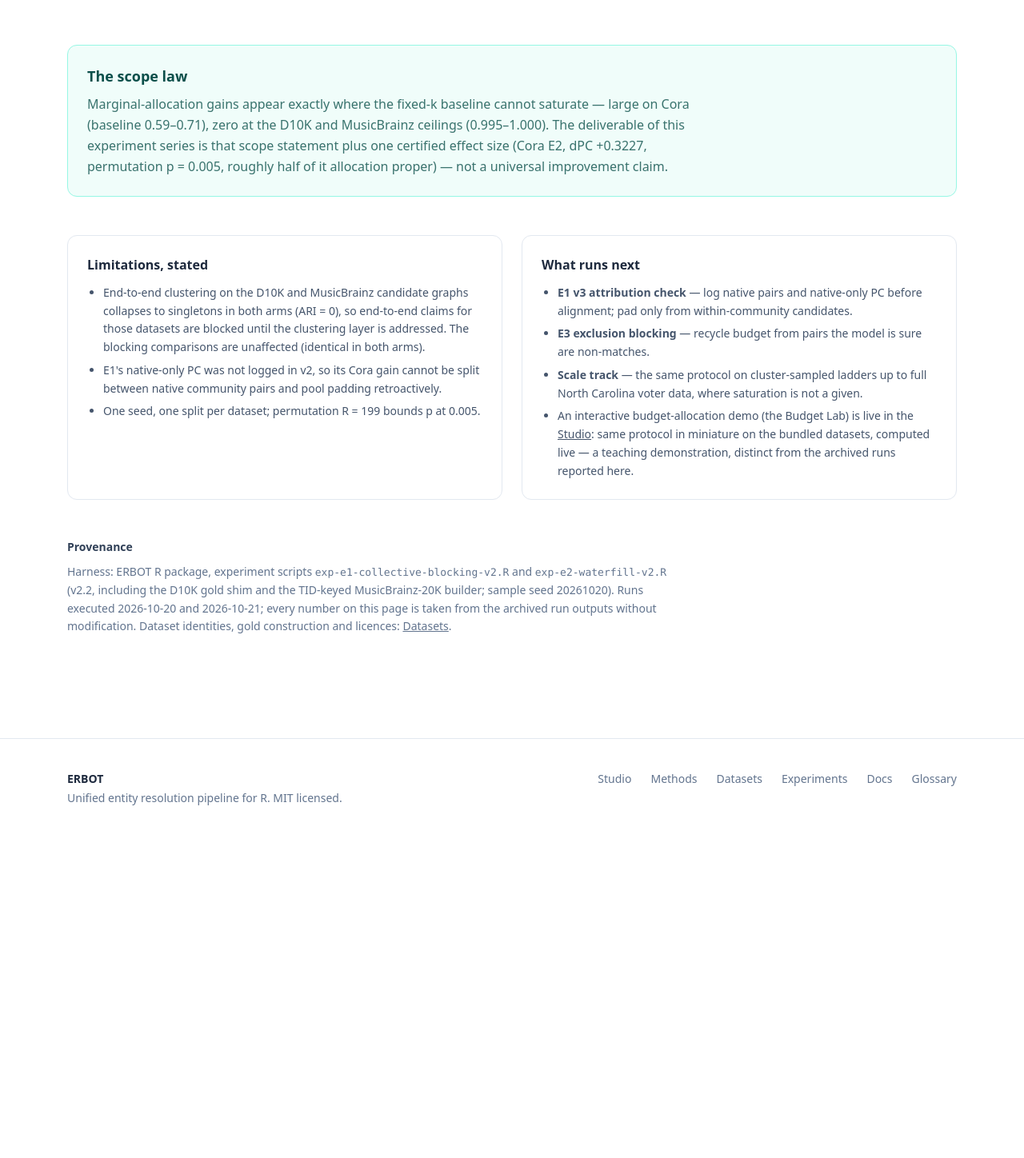
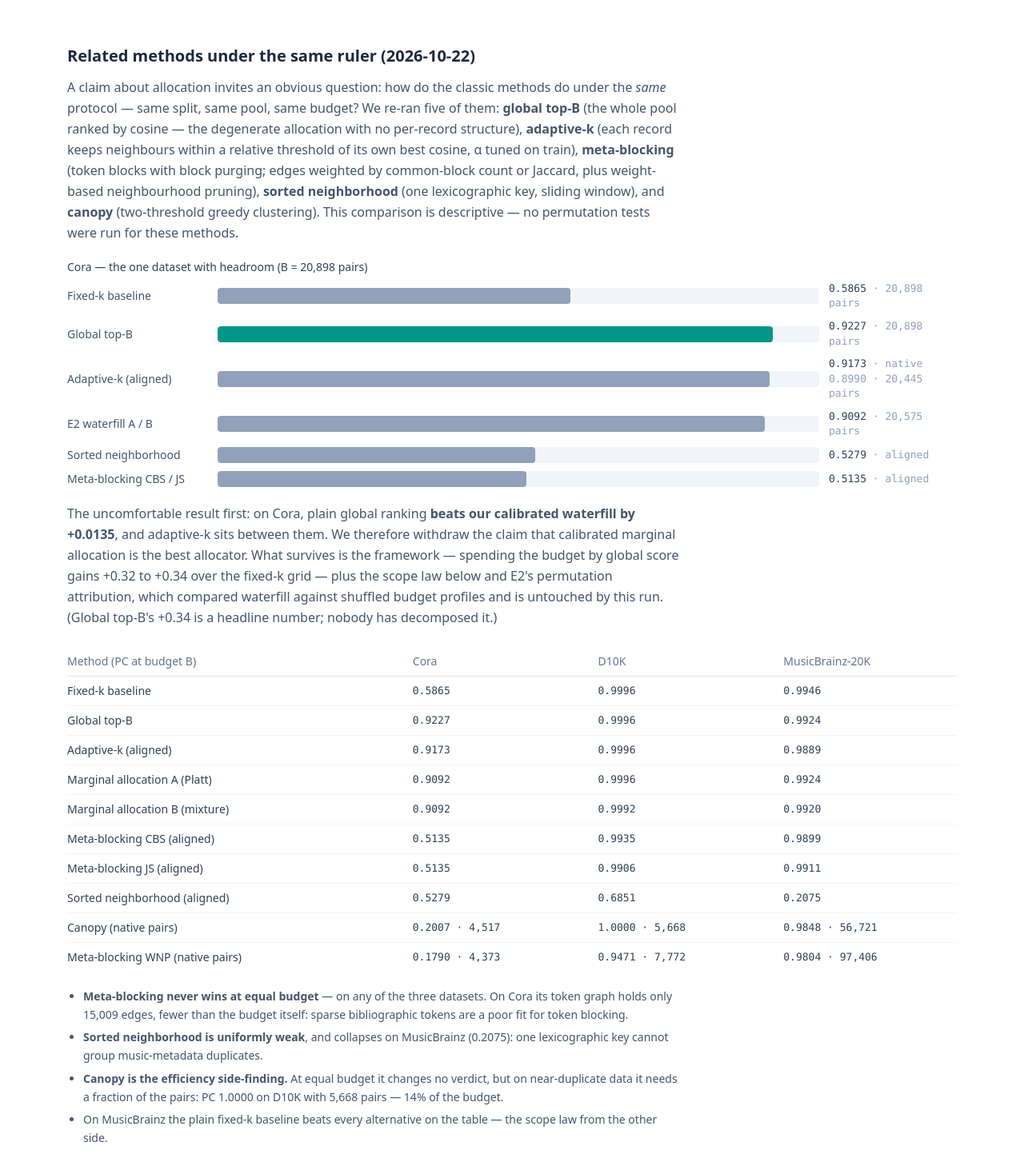
Before and after one commit to xinminchu/sandx, a Next.js app: page /experiments in a window 1280 px wide. Shown: the part 3182-4630 px from the top of the page at 80% size. Before the commit the page ends 4230 px from the top, so only its background shows below. Built offline with nearby package versions, Linux system fonts and the light colour scheme.

Commit message:
Add related-methods comparison to /experiments; Budget Lab gains global top-B and adaptive-k arms

```diff
--- a/app/experiments/page.tsx
+++ b/app/experiments/page.tsx
@@ -382,16 +382,113 @@ export default function ExperimentsPage() {
         </div>
       </section>
 
+      {/* related methods */}
+      <section className="mt-14">
+        <h2 className="text-xl font-semibold text-slate-800">
+          Related methods under the same ruler (2026-10-22)
+        </h2>
+        <p className="mt-3 text-slate-600 leading-relaxed max-w-3xl">
+          A claim about allocation invites an obvious question: how do the
+          classic methods do under the <em>same</em> protocol — same split,
+          same pool, same budget? We re-ran five of them: <strong>global
+          top-B</strong> (the whole pool ranked by cosine — the degenerate
+          allocation with no per-record structure), <strong>adaptive-k</strong>{" "}
+          (each record keeps neighbours within a relative threshold of its own
+          best cosine, α tuned on train), <strong>meta-blocking</strong>{" "}
+          (token blocks with block purging; edges weighted by common-block
+          count or Jaccard, plus weight-based neighbourhood pruning),{" "}
+          <strong>sorted neighborhood</strong> (one lexicographic key, sliding
+          window), and <strong>canopy</strong> (two-threshold greedy
+          clustering). This comparison is descriptive — no permutation tests
+          were run for these methods.
+        </p>
+        <div className="mt-5">
+          <div className="text-sm font-medium text-slate-700 mb-2">
+            Cora — the one dataset with headroom (B = 20,898 pairs)
+          </div>
+          <PcBars
+            rows={[
+              { label: "Fixed-k baseline", pc: 0.5865, note: "20,898 pairs" },
+              { label: "Global top-B", pc: 0.9227, note: "20,898 pairs", strong: true },
+              { label: "Adaptive-k (aligned)", pc: 0.9173, note: "native 0.8990 · 20,445 pairs" },
+              { label: "E2 waterfill A / B", pc: 0.9092, note: "20,575 pairs" },
+              { label: "Sorted neighborhood", pc: 0.5279, note: "aligned" },
+              { label: "Meta-blocking CBS / JS", pc: 0.5135, note: "aligned" },
+            ]}
+          />
+        </div>
+        <p className="mt-5 text-slate-600 leading-relaxed max-w-3xl">
+          The uncomfortable result first: on Cora, plain global ranking{" "}
+          <strong>beats our calibrated waterfill by +0.0135</strong>, and
+          adaptive-k sits between them. We therefore withdraw the claim that
+          calibrated marginal allocation is the best allocator. What survives
+          is the framework — spending the budget by global score gains
+          +0.32 to +0.34 over the fixed-k grid — plus the scope law below and
+          E2&apos;s permutation attribution, which compared waterfill against
+          shuffled budget profiles and is untouched by this run. (Global
+          top-B&apos;s +0.34 is a headline number; nobody has decomposed it.)
+        </p>
+        <div className="mt-6 overflow-x-auto">
+          <table className="w-full text-sm border-collapse">
+            <thead>
+              <tr className="text-left text-slate-500 border-b border-slate-200">
+                <th className="py-2 pr-4 font-medium">Method (PC at budget B)</th>
+                <th className="py-2 pr-4 font-medium">Cora</th>
+                <th className="py-2 pr-4 font-medium">D10K</th>
+                <th className="py-2 font-medium">MusicBrainz-20K</th>
+              </tr>
+            </thead>
+            <tbody className="text-slate-700 font-mono text-[13px]">
+              <tr className="border-b border-slate-100"><td className="py-2 pr-4 font-sans text-sm">Fixed-k baseline</td><td className="py-2 pr-4">0.5865</td><td className="py-2 pr-4">0.9996</td><td className="py-2">0.9946</td></tr>
+              <tr className="border-b border-slate-100"><td className="py-2 pr-4 font-sans text-sm">Global top-B</td><td className="py-2 pr-4">0.9227</td><td className="py-2 pr-4">0.9996</td><td className="py-2">0.9924</td></tr>
+              <tr className="border-b border-slate-100"><td className="py-2 pr-4 font-sans text-sm">Adaptive-k (aligned)</td><td className="py-2 pr-4">0.9173</td><td className="py-2 pr-4">0.9996</td><td className="py-2">0.9889</td></tr>
+              <tr className="border-b border-slate-100"><td className="py-2 pr-4 font-sans text-sm">Marginal allocation A (Platt)</td><td className="py-2 pr-4">0.9092</td><td className="py-2 pr-4">0.9996</td><td className="py-2">0.9924</td></tr>
+              <tr className="border-b border-slate-100"><td className="py-2 pr-4 font-sans text-sm">Marginal allocation B (mixture)</td><td className="py-2 pr-4">0.9092</td><td className="py-2 pr-4">0.9992</td><td className="py-2">0.9920</td></tr>
+              <tr className="border-b border-slate-100"><td className="py-2 pr-4 font-sans text-sm">Meta-blocking CBS (aligned)</td><td className="py-2 pr-4">0.5135</td><td className="py-2 pr-4">0.9935</td><td className="py-2">0.9899</td></tr>
+              <tr className="border-b border-slate-100"><td className="py-2 pr-4 font-sans text-sm">Meta-blocking JS (aligned)</td><td className="py-2 pr-4">0.5135</td><td className="py-2 pr-4">0.9906</td><td className="py-2">0.9911</td></tr>
+              <tr className="border-b border-slate-100"><td className="py-2 pr-4 font-sans text-sm">Sorted neighborhood (aligned)</td><td className="py-2 pr-4">0.5279</td><td className="py-2 pr-4">0.6851</td><td className="py-2">0.2075</td></tr>
+              <tr className="border-b border-slate-100"><td className="py-2 pr-4 font-sans text-sm">Canopy (native pairs)</td><td className="py-2 pr-4">0.2007 · 4,517</td><td className="py-2 pr-4">1.0000 · 5,668</td><td className="py-2">0.9848 · 56,721</td></tr>
+              <tr><td className="py-2 pr-4 font-sans text-sm">Meta-blocking WNP (native pairs)</td><td className="py-2 pr-4">0.1790 · 4,373</td><td className="py-2 pr-4">0.9471 · 7,772</td><td className="py-2">0.9804 · 97,406</td></tr>
+            </tbody>
+          </table>
+        </div>
+        <ul className="mt-5 space-y-1.5 text-sm text-slate-600 leading-relaxed list-disc pl-5 max-w-3xl">
+          <li>
+            <strong>Meta-blocking never wins at equal budget</strong> — on any
+            of the three datasets. On Cora its token graph holds only 15,009
+            edges, fewer than the budget itself: sparse bibliographic tokens
+            are a poor fit for token blocking.
+          </li>
+          <li>
+            <strong>Sorted neighborhood is uniformly weak</strong>, and
+            collapses on MusicBrainz (0.2075): one lexicographic key cannot
+            group music-metadata duplicates.
+          </li>
+          <li>
+            <strong>Canopy is the efficiency side-finding.</strong> At equal
+            budget it changes no verdict, but on near-duplicate data it needs
+            a fraction of the pairs: PC 1.0000 on D10K with 5,668 pairs —
+            14% of the budget.
+          </li>
+          <li>
+            On MusicBrainz the plain fixed-k baseline beats every
+            alternative on the table — the scope law from the other side.
+          </li>
+        </ul>
+      </section>
+
       {/* conclusion */}
       <section className="mt-14 border border-teal-200 bg-teal-50 rounded-xl p-6">
         <h2 className="text-lg font-semibold text-teal-900">The scope law</h2>
         <p className="mt-2 text-teal-900/80 leading-relaxed max-w-3xl">
-          Marginal-allocation gains appear exactly where the fixed-k baseline
+          Allocation gains appear exactly where the fixed-k baseline
           cannot saturate — large on Cora (baseline 0.59–0.71), zero at the
           D10K and MusicBrainz ceilings (0.995–1.000). The deliverable of this
           experiment series is that scope statement plus one certified effect
           size (Cora E2, dPC +0.3227, permutation p = 0.005, roughly half of
-          it allocation proper) — not a universal improvement claim.
+          it allocation proper) — not a universal improvement claim. The
+          related-methods run narrows it once more: within allocation rules,
+          the ranking signal matters more than the allocation&apos;s shape.
         </p>
       </section>
 
@@ -461,6 +558,21 @@ export default function ExperimentsPage() {
           outputs without modification. Dataset identities, gold construction
           and licences: <Link className="underline" href="/datasets">Datasets</Link>.
         </p>
+        <p className="mt-2">
+          Related-methods section: script{" "}
+          <code className="font-mono text-[13px]">exp-related-baselines-v1.R</code>,
+          run 2026-10-22 on E2&apos;s v2 split; its in-run self-check
+          reproduced the archived Cora baseline and waterfill numbers
+          exactly. Two data notes: the D10K runs used a copy rebuilt from
+          JedAI&apos;s official serialized distribution and verified against
+          the archived fingerprint (10,000 records / 8,705 pairs / 6,000
+          entities) — its tuned k* is 20 rather than 50, so D10K budgets
+          differ from the v2 runs while every verdict is unchanged; the
+          MusicBrainz-20K sample was rebuilt with the builder&apos;s seed
+          and matches the archived fingerprint exactly (20,000 / 10,294 /
+          16,934), with the baseline PC differing in the fourth decimal
+          (0.9946 vs 0.9954).
+        </p>
       </section>
     </div>
   );
--- a/app/studio/BudgetLab.tsx
+++ b/app/studio/BudgetLab.tsx
@@ -4,7 +4,17 @@ import { useState } from "react";
 import Link from "next/link";
 import { DATASETS } from "./datasets";
 
-type GridRow = { k: number; budget: number; fixed_pc: number; e1_pc: number; e2_pc: number };
+type GridRow = {
+  k: number;
+  budget: number;
+  fixed_pc: number;
+  e1_pc: number;
+  e2_pc: number;
+  topb_pc: number;
+  adapt_pc: number;
+  adapt_native: number;
+  adapt_alpha: number;
+};
 type LabResult = {
   ok: boolean;
   error?: string;
@@ -34,6 +44,8 @@ type LabResult = {
 
 const ARMS = [
   { key: "fixed_pc", label: "Fixed-k baseline", color: "#94a3b8" },
+  { key: "topb_pc", label: "Global top-B (pool ranking)", color: "#2563eb" },
+  { key: "adapt_pc", label: "Adaptive-k (relative threshold)", color: "#db2777" },
   { key: "e1_pc", label: "E1 · collective (communities)", color: "#0d9488" },
   { key: "e2_pc", label: "E2 · marginal allocation", color: "#d97706" },
 ] as const;
@@ -168,8 +180,11 @@ export default function BudgetLab() {
         Blocking spends a budget of candidate pairs. This lab replays ERBOT&apos;s
         blocking experiments in miniature on a bundled dataset: one shared
         candidate pool (char-3-gram cosine, top-200 per record), an
-        entity-disjoint 70/30 split, and three ways to spend exactly the same
-        budget — <strong>fixed-k</strong>, <strong>E1 collective</strong>{" "}
+        entity-disjoint 70/30 split, and five ways to spend exactly the same
+        budget — <strong>fixed-k</strong>, <strong>global top-B</strong>{" "}
+        (the whole pool ranked by cosine, no per-record structure),{" "}
+        <strong>adaptive-k</strong> (each record keeps neighbours within a
+        relative threshold of its own best match), <strong>E1 collective</strong>{" "}
         (community pairs + cross-community insurance), and{" "}
         <strong>E2 marginal allocation</strong> (water-filling by calibrated
         match probability). The paper-grade archived runs live on the{" "}
@@ -266,8 +281,13 @@ export default function BudgetLab() {
                 </div>
               ))}
               <div className="text-xs text-slate-400">
-                budget at k={row.k}: {row.budget.toLocaleString()} pairs · E1 {fmtD(row.e1_pc - row.fixed_pc)}{" "}
+                budget at k={row.k}: {row.budget.toLocaleString()} pairs · top-B {fmtD(row.topb_pc - row.fixed_pc)}{" "}
+                vs fixed-k · adaptive {fmtD(row.adapt_pc - row.fixed_pc)} vs fixed-k · E1 {fmtD(row.e1_pc - row.fixed_pc)}{" "}
                 vs fixed-k · E2 {fmtD(row.e2_pc - row.fixed_pc)} vs fixed-k
+              </div>
+              <div className="text-xs text-slate-400">
+                adaptive-k at this k: α = {row.adapt_alpha.toFixed(2)} (tuned on train), native{" "}
+                {row.adapt_native.toLocaleString()} pairs before budget alignment
               </div>
             </div>
           </div>
@@ -296,9 +316,11 @@ export default function BudgetLab() {
             Miniature disclosures: Louvain resolution fixed at 1 (the harness
             tunes it on train); pair weights are BoW cosines where the
             harness&apos;s E1 uses signature agreement; E2 shown is variant A
-            (Platt calibration) only; permutation R = 19 here vs 199 in the
-            archived runs. Same pool, split seed (20261012), budget alignment
-            and kill-line discipline as the full protocol.
+            (Platt calibration) only; adaptive-k&apos;s α is tuned on train
+            per k over 0.30–0.95 to match the train budget, exactly as in the
+            archived related-methods run; permutation R = 19 here vs 199 in
+            the archived runs. Same pool, split seed (20261012), budget
+            alignment and kill-line discipline as the full protocol.
           </p>
         </div>
       )}
```
Also changed, not shown: 1 other file (tests, documents, lock files or other folders).
